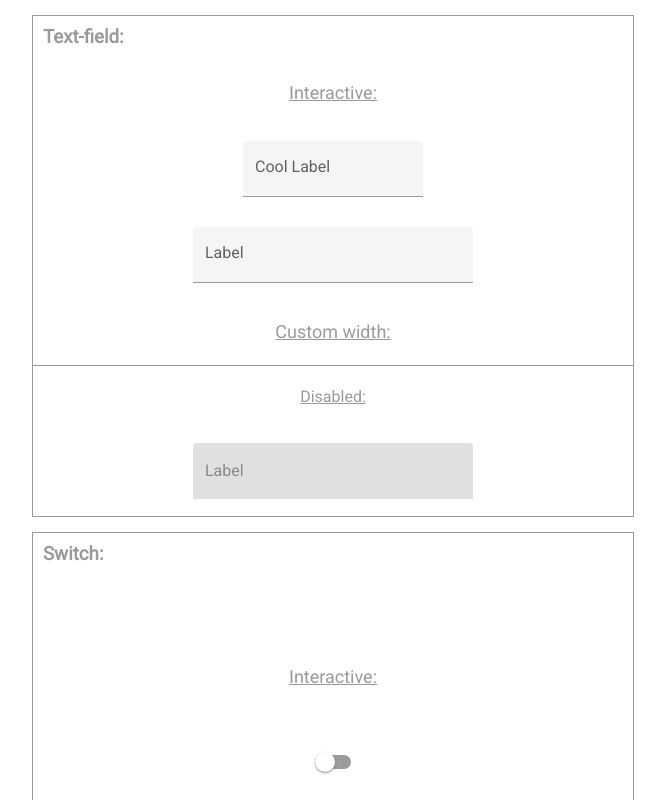
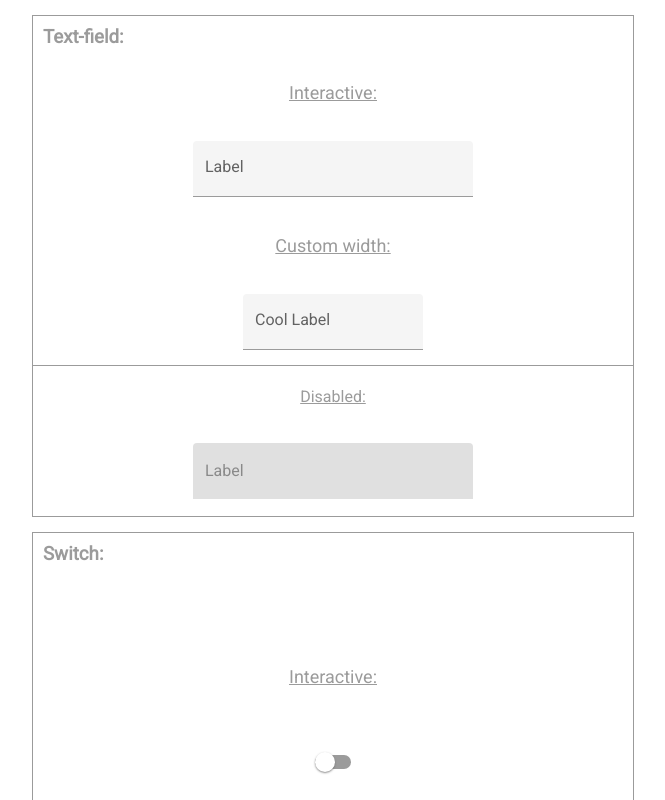
Before and after one commit to danielReineborn/mandatory-uxdesign1, a React (Create React App) app: page / in a window 1280 px wide. Shown: the top 800 px of the page, without its empty margins (307-972 px from the left). Built offline with nearby package versions, Linux system fonts and the light colour scheme.

Commit message:
small fix on demopage

```diff
--- a/src/Components/DemoPage.js
+++ b/src/Components/DemoPage.js
@@ -83,10 +83,10 @@ export default function DemoPage() {
         <h3 className="title">Text-field:</h3>
         <div className="cont-main">
           <p className="info">Interactive:</p>
-          <TextField disabled={false} id="text1" placeHolder="Cool Label" width="180" />
           <TextField disabled={false} id="text2" placeHolder="Label" width="280" />
           <div className="cont-sm">
             <p className="info">Custom width:</p>
+            <TextField disabled={false} id="text1" placeHolder="Cool Label" width="180" />
           </div>
         </div>
         <div className="cont">
```
